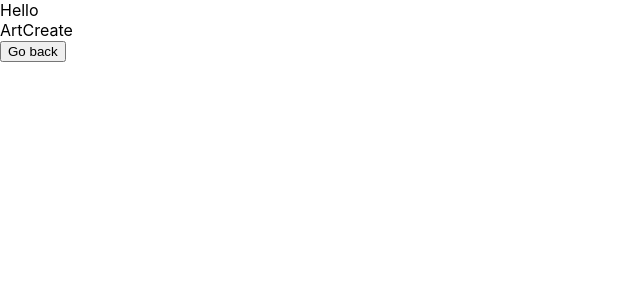
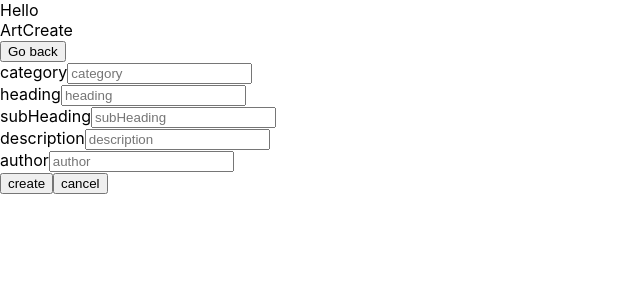
Before and after one commit to hassanamiri369/Article-App-crud, a React (Create React App) app: page /create in a window 1280 px wide. Shown: the top 300 px of the page, without its empty margins (0-640 px from the left). Built offline with nearby package versions, Linux system fonts and the light colour scheme; what react-id-generator would draw is missing.

Commit message:
added dispatch function

```diff
--- a/src/components/ArtCreate.js
+++ b/src/components/ArtCreate.js
@@ -1,15 +1,69 @@
-import React from 'react'
+import React , {useContext , useState} from 'react'
+import { Link } from 'react-router-dom'
+import { ArticleContext } from "../context/context"
+import nextId from "react-id-generator";
 import { useHistory } from 'react-router-dom'
 
-import { Link } from 'react-router-dom'
+
 
 const ArtCreate = () => {
 
+
+    const {createArticle} = useContext(ArticleContext)
     const history = useHistory()
+
+    const [category , setCategory] = useState("")
+    const [heading , setHeading] = useState("")
+    const [subHeading , setSubHeading] = useState("")
+    const [description , setDescription] = useState("")
+    const [author ,setAuthor] = useState("")
+
+    const handleSubmit = (e)=>{
+
+        e.preventDefault()
+        const newArticle = {id : nextId() , category , heading , subHeading ,description , author}
+        createArticle(newArticle)
+        history.push("/")
+    }
+
+
+
   return (
     <>
         <div>ArtCreate</div>
         <Link><button onClick={()=> history.push("/")}>Go back</button></Link>
+
+        <div>
+            <form onSubmit={handleSubmit}>
+
+                <div className='formControl'>
+                    <label>category</label>
+                    <input  required="required" placeholder='category' type="text" value={category} onChange={(e)=> setCategory(e.target.value)}  />
+                </div>
+
+                <div className='formControl'>
+                    <label>heading</label>
+                    <input required="required" placeholder='heading' type="text" value={heading} onChange={(e)=> setHeading(e.target.value)}  />
+                </div>
+
+                <div className='formControl'>
+                    <label>subHeading</label>
+                    <input required="required" placeholder='subHeading' type="text" value={subHeading} onChange={(e)=> setSubHeading(e.target.value)}  />
+                </div>
+
+                <div className='formControl'>
+                    <label>description</label>
+                    <input required="required" placeholder='description' type="text" value={description} onChange={(e)=> setDescription(e.target.value)}  />
+                </div>
+
+                <div className='formControl'>
+                    <label>author</label>
+                    <input required="required" placeholder='author' type="text" value={author} onChange={(e)=> setAuthor(e.target.value)}  />
+                </div>
+                <button type='submit'>create</button>
+                <Link to="/"><button>cancel</button></Link>
+            </form>
+        </div>
     </>
   )
 }
```
